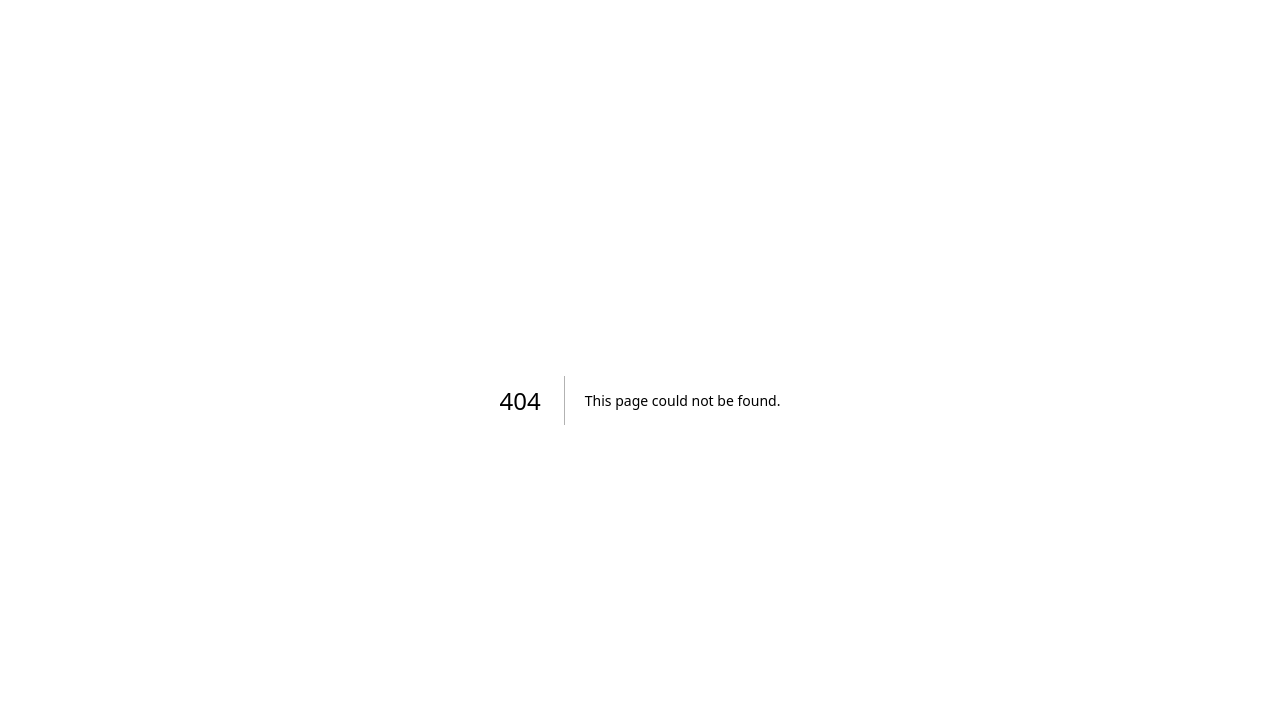
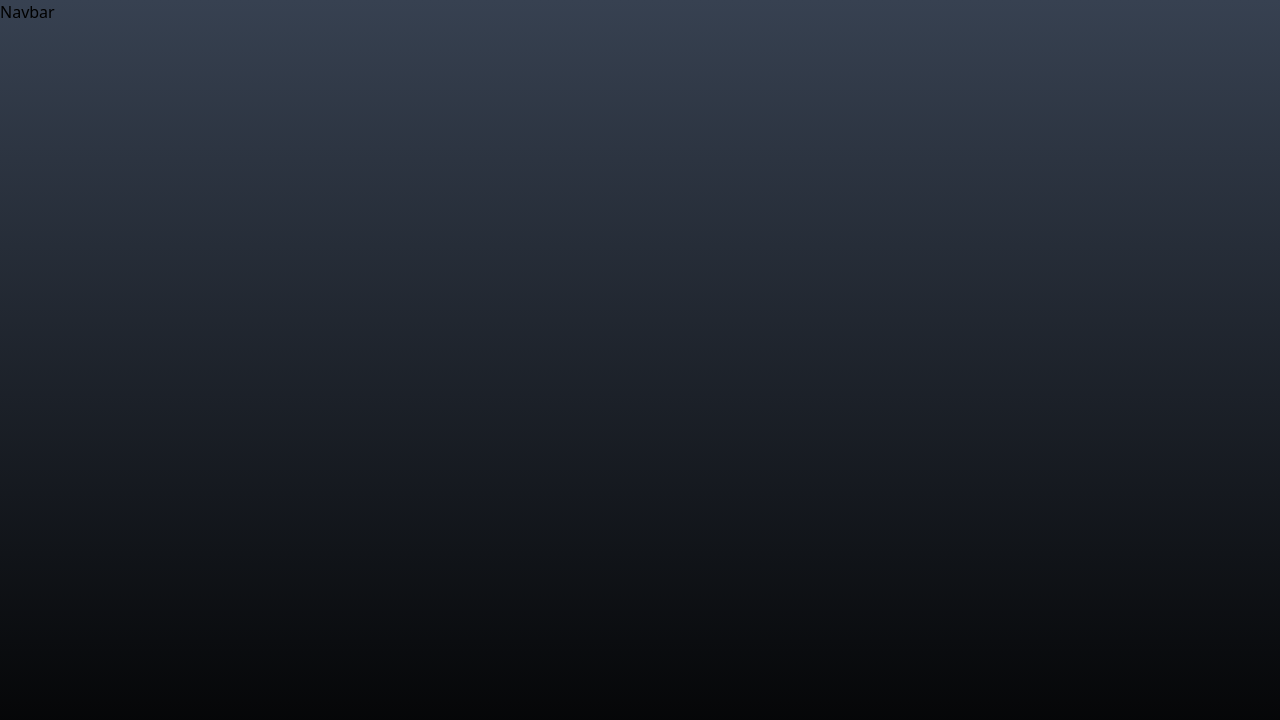
Before and after one commit to nawabsahab16/leetcodeclone, a Next.js app: page /auth in a window 1280 px wide. Before the commit this address had no page. Shown: the top 720 px of the page. Built offline with nearby package versions, Linux system fonts and the light colour scheme.

Commit message:
initial commit

```diff
--- /dev/null
+++ b/src/pages/auth/index.tsx
@@ -0,0 +1,17 @@
+import Navbar from '@/components/navbar/navbar';
+import React from 'react';
+
+
+type AuthPageProps = {
+
+};
+
+const AuthPage:React.FC<AuthPageProps> = () => {
+
+    return <div className='bg-gradient-to-b from-gray-700 to-black h-screen relative'>
+        <div className='max-w-7xl mx-auto'>
+        <Navbar />
+        </div>
+    </div>
+}
+export default AuthPage;
--- a/src/pages/index.tsx
+++ b/src/pages/index.tsx
@@ -1,6 +1,3 @@
-import Image from 'next/image'
-import { Inter } from 'next/font/google'
-
 
 
 export default function Home() {
```
Also changed, not shown: public/logo-full.png (added), public/logo.png (added).
